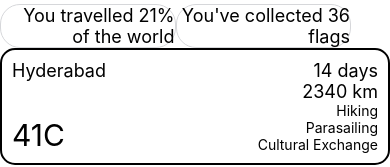
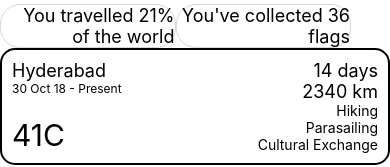
Before and after one commit to gophrics/glife, a React Native app: screen / in a window 390 px wide. Shown: the part 514-681 px from the top of the page. Built offline with nearby package versions, Linux system fonts and the light colour scheme.

Commit message:
Adding when trip started till when trip ended in travel card

```diff
--- a/src/Pages/ProfilePage.tsx
+++ b/src/Pages/ProfilePage.tsx
@@ -38,7 +38,10 @@ export default class ProfilePage extends React.Component<IProps, IState> {
                 </View>
 
                 <View>
-                    <TripComponent location={"Hyderabad"} temperature={41} daysOfTravel={14} distanceTravelled={2340} activities={activities} />
+                    <TripComponent location={"Hyderabad"}
+                        temperature={41} daysOfTravel={14}
+                        distanceTravelled={2340} activities={activities}
+                        startDate="30 Oct 18"/>
                 </View>
             </ScrollView>
         )
--- a/src/UIComponents/TripComponent.tsx
+++ b/src/UIComponents/TripComponent.tsx
@@ -11,7 +11,9 @@ interface IProps {
     temperature? : number
     daysOfTravel?: number
     distanceTravelled? : number
-    activities: Array<string>
+    activities?: Array<string>
+    startDate?: string
+    endDate?: string
 }
 
 export class TripComponent extends React.Component<IProps, IState> {
@@ -24,7 +26,8 @@ export class TripComponent extends React.Component<IProps, IState> {
         return (
             <View style={{width: "100%", padding: 10, flexDirection: 'row', flexGrow: 1, borderRadius: 15, borderWidth: 2}}>
                 <View style={{flex: 2, flexDirection: 'column', alignContent: 'flex-start'}}>
-                    <Text style={{flex: 10, fontSize: 18}}>{this.props.location}</Text>
+                    <Text style={{flex: 1, fontSize: 18}}>{this.props.location}</Text>
+                    <Text style={{flex: 10, fontSize: 12}}>{this.props.startDate + " - "}{this.props.endDate ? this.props.endDate : "Present"}</Text>
                     {
                         // TODO: Don't forget to add degree celsius}
                     }
@@ -36,9 +39,9 @@ export class TripComponent extends React.Component<IProps, IState> {
                     <Text style={{alignSelf: 'flex-end', fontSize: 18}}>{""}</Text>
                     <Text style={{alignSelf: 'flex-end', fontSize: 18}}>{""}</Text>
                     {
-                        this.props.activities.map((val, index) => (
+                        this.props.activities ? this.props.activities.map((val, index) => (
                             <Text key={index} style={{alignSelf: 'flex-end', fontSize: 14}}>{val}</Text>
-                        ))
+                        )) : null
                     }
                 </View>
             </View>
```
